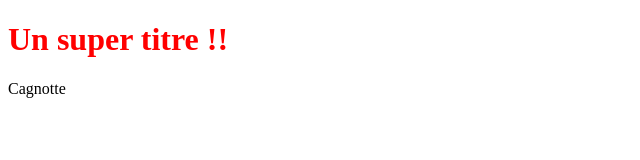
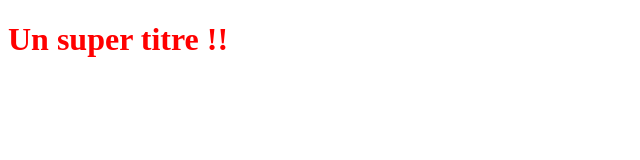
Before and after one commit to Touitoui/OpenclassroomsProject, a plain HTML site: page index.html in a window 1280 px wide. Shown: the full height of the page, 0-640 px from the left. Drawn offline with Linux system fonts and the light colour scheme.

Commit message:
Revert "Edit of index to confirm everything's fine"
This reverts commit a6fd799aaa4062165ee12db917f45b0dde087304.

```diff
--- a/index.html
+++ b/index.html
@@ -6,6 +6,5 @@
 </head>
 <body>
    <h1>Un super titre !!</h1>
-Cagnotte
 </body>
 </html>
```
